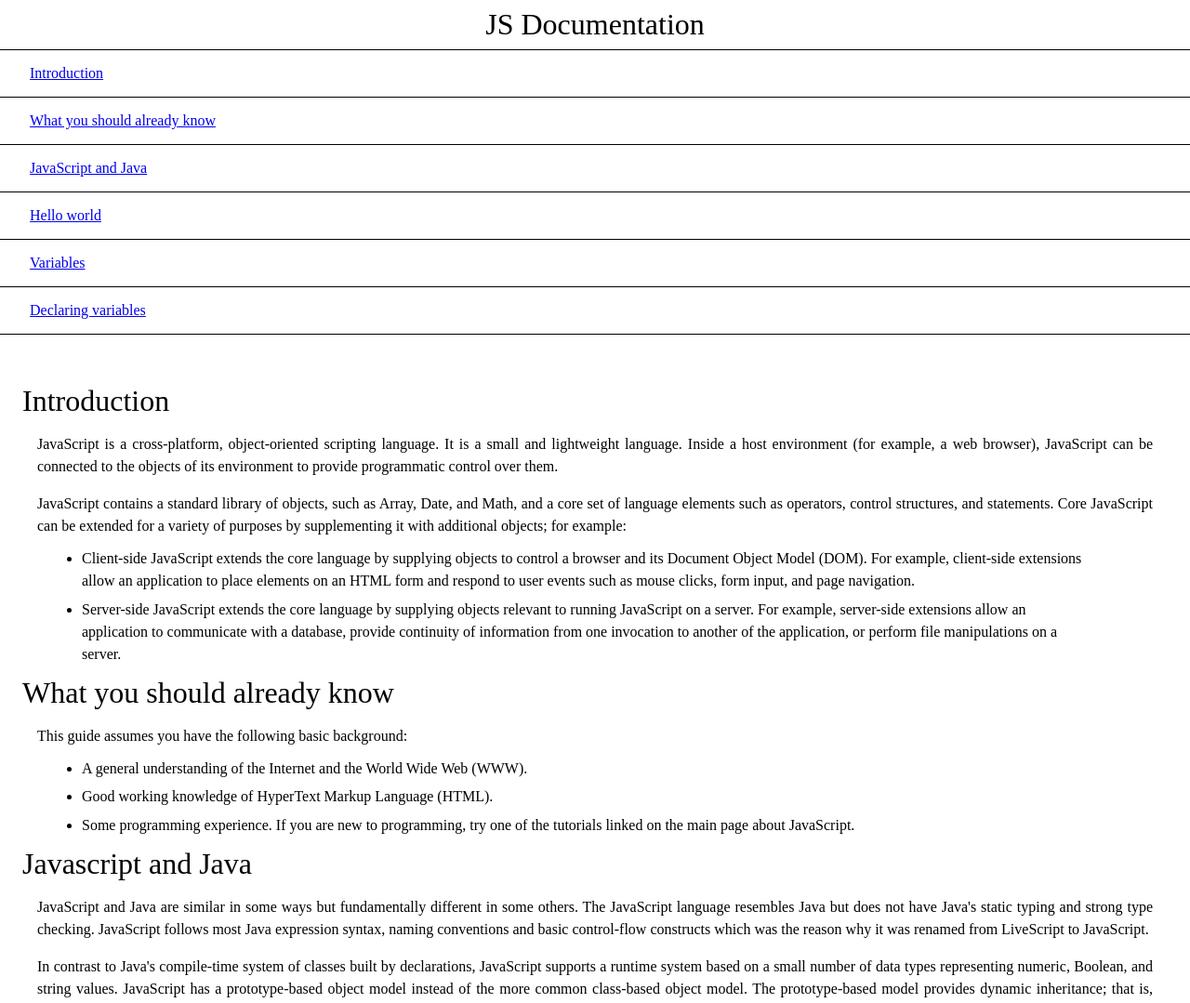
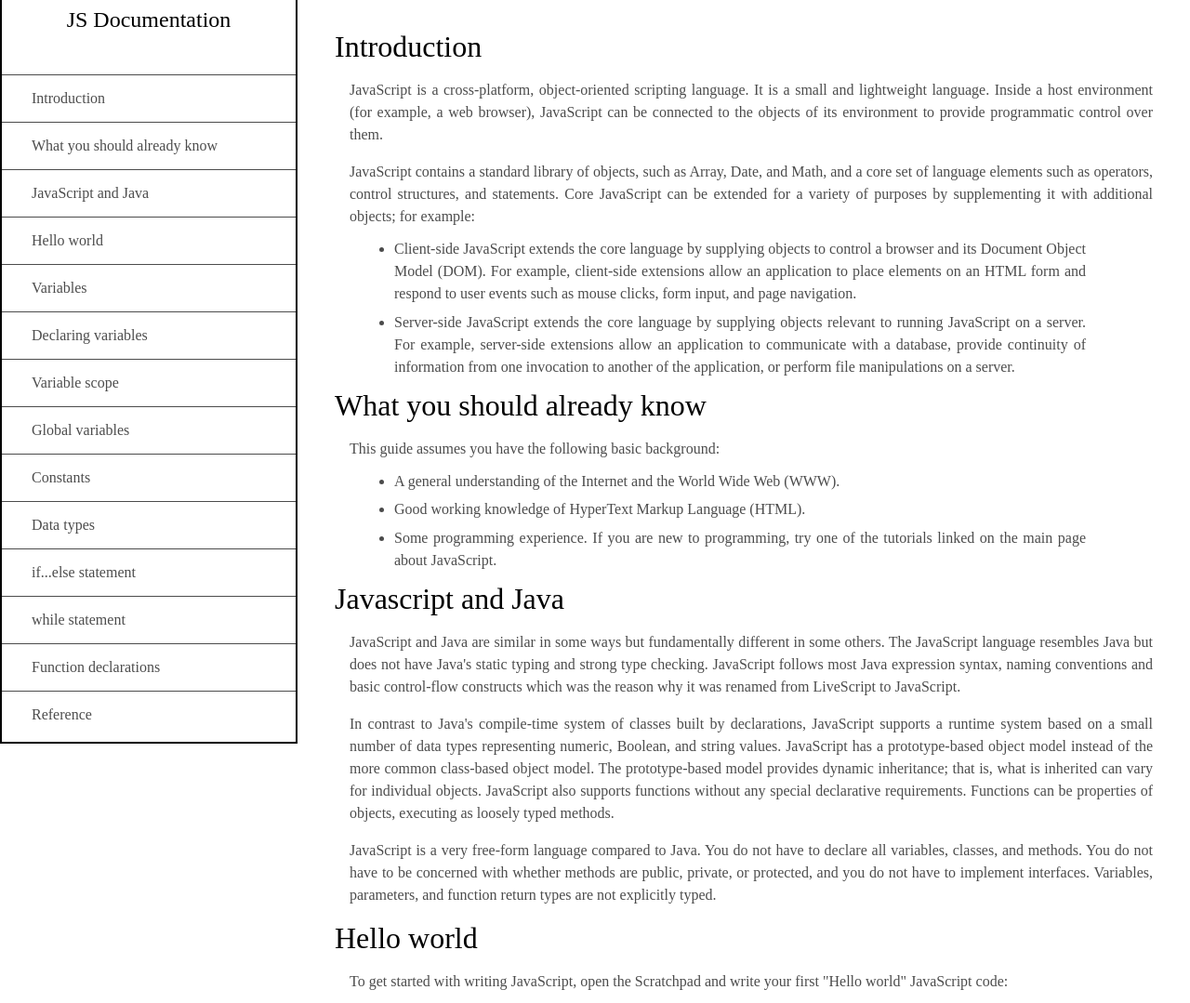
Before and after one commit to RandyKdev/learning-web-design, a plain HTML site: page Technical Documentation/index.html in a window 1280 px wide. Shown: the top 1079 px of the page at 93% size. Drawn offline with Linux system fonts and the light colour scheme.

Commit message:
technical documentation done

```diff
--- a/Technical Documentation/index.css
+++ b/Technical Documentation/index.css
@@ -9,24 +9,28 @@ body *, body *::before, body *::after {
 }
 
 main {
-    margin: 2rem 1rem;
+    margin: 1.5rem 1rem;
 }
 
 a {
     display: inline-block;
+    opacity: 1;
 }
 
 li {
     display: list-item;
     margin: 0 4.5rem;
+    text-align: justify;
     padding: .2rem 1.5rem .2rem 0;
     line-height: 1.5rem;
+    opacity: .7;
 }
 
 p {
     padding: .5rem 1.5rem;
     text-align: justify;
     line-height: 1.5rem;
+    opacity: .7;
 }
 
 code {
@@ -35,27 +39,71 @@ code {
     background-color: #E5E4E2;
     font-style: italic;
     line-height: 1.5rem;
+    opacity: .7;
 }
 
 header {
     font-size: 2rem;
-    font-weight: 500;
+    font-weight: 400;
     padding: .5rem .5rem;
+}
+
+nav {
+    border-right: 2px solid black;
+    border-bottom: 2px solid black;
+    border-left: 2px solid black;
 }
 
 nav > header {
     margin: 0 auto;
     width: max-content;
-    /* color: white; */
 }
+
 nav > div {
-    height: 20rem;
+    height: 15rem;
     overflow: scroll;
 }
 
+nav > div > a:visited {
+    color: black;
+    opacity: .7;
+}
+
 nav > div > a {
+    opacity: .7;
+    color: black;
+    text-decoration: none;
     display: block;
     padding: 1rem 2rem;
     border-top: 1px solid black;
-    /* background-color: gray; */
 }
+
+@media (min-width: 816px) {
+    body {
+        display: flex;
+    }
+
+    nav {
+        width: 25vw;
+        height: 100vh;
+        position: fixed;
+    }
+
+    nav > header {
+        height: 10vh;
+        font-size: 1.5rem;
+        font-weight: 500;
+        padding: .5rem 0;
+    }
+
+    nav > div {
+        height: 90vh;
+        overflow: scroll;
+    }
+
+    main {
+        width: 75vw;
+        margin-left: 25vw;
+        padding-left: 2rem;
+    }
+}
```
